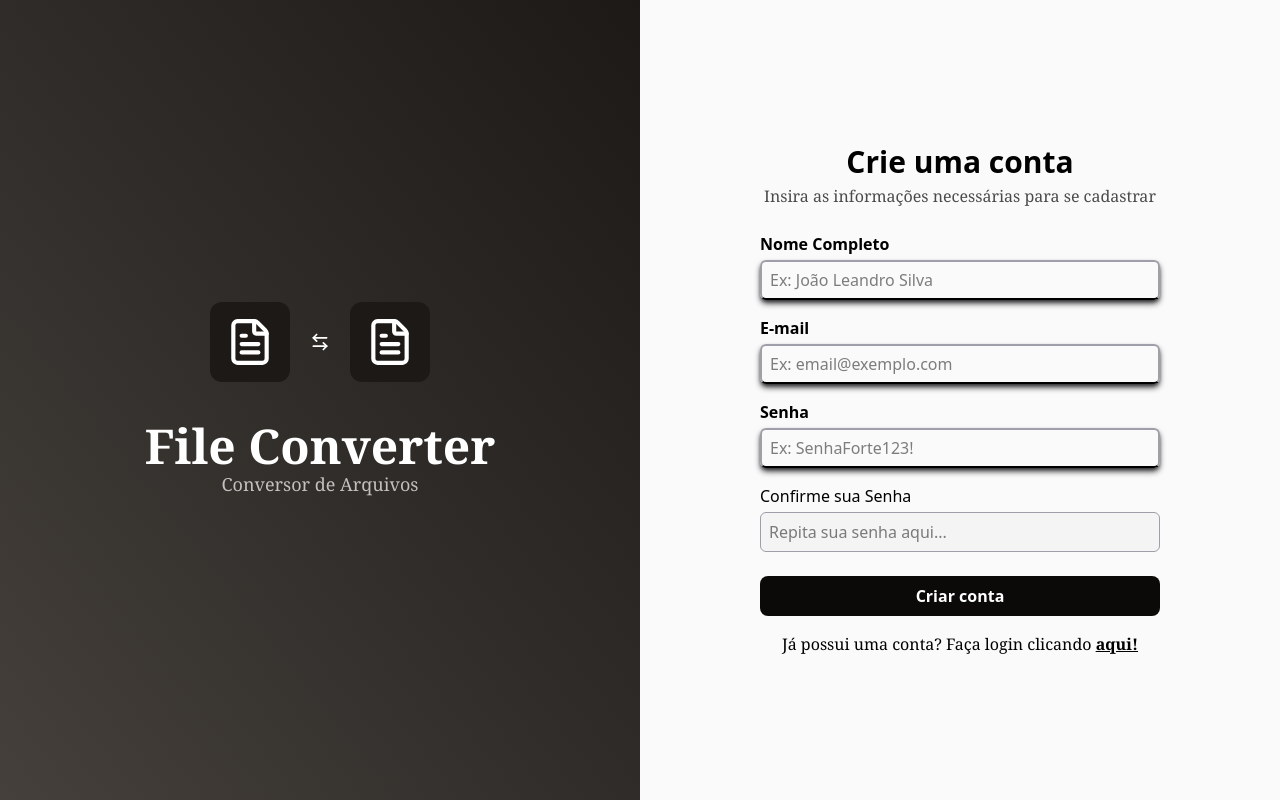
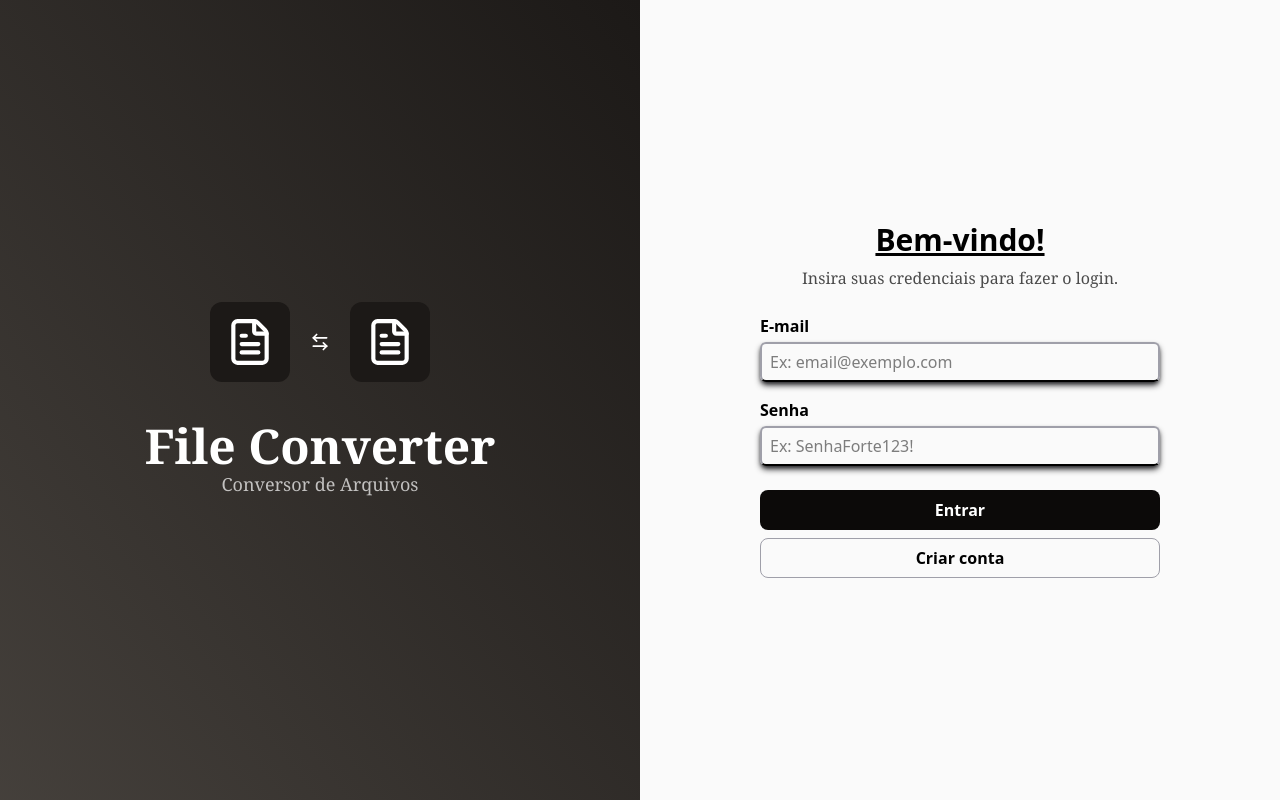
Before and after one commit to Conversor-de-Arquivos/front-end, a React (Vite) app: page / in a window 1280 px wide. Built offline with nearby package versions, Linux system fonts and the light colour scheme.

Commit message:
feat: add sign context in order to render both sign in and sign up screens dynamically

```diff
--- a/src/App.tsx
+++ b/src/App.tsx
@@ -1,13 +1,14 @@
-import Login from "./components/Login";
+import CurrentScreen from "./components/CurrentScreen";
 import Body from "./components/ui/Body";
-import Register from "./components/Register";
+import SignContextProvider from "./store/sign-context";
 
 function App() {
   return (
     <div className="flex flex-row">
       <Body />
-      {/* <Login /> */}
-      <Register />
+      <SignContextProvider>
+        <CurrentScreen />
+      </SignContextProvider>
     </div>
   );
 }
--- /dev/null
+++ b/src/components/CurrentScreen.tsx
@@ -0,0 +1,13 @@
+import { useContext } from "react";
+import { SignContext } from "../store/sign-context";
+import Login from "./Login";
+import Register from "./Register";
+
+export default function CurrentScreen() {
+  const { action } = useContext(SignContext);
+  const screens = {
+    login: <Login />,
+    register: <Register />,
+  };
+  return screens[action];
+}
--- a/src/components/Login.tsx
+++ b/src/components/Login.tsx
@@ -1,8 +1,14 @@
-import { useState, type ChangeEvent } from "react";
+import { useContext, useState, type ChangeEvent } from "react";
 import user from "../test/userMock";
+import { SignContext } from "../store/sign-context";
 
 export default function Login() {
-  const [loginCredentials, setLoginCredentials] = useState({
+  const { switchScreen } = useContext(SignContext);
+
+  const [loginCredentials, setLoginCredentials] = useState<{
+    email: string;
+    password: string;
+  }>({
     email: "",
     password: "",
   });
@@ -29,7 +35,7 @@ export default function Login() {
       );
   }
 
-  function handleSignIn(event: any) {
+  function handleSignIn(event: React.MouseEvent<HTMLButtonElement>) {
     event.preventDefault();
     setSignIn((prev) => !prev);
   }
@@ -80,8 +86,10 @@ export default function Login() {
           >
             Entrar
           </button>
-          {/* TODO: Sign Up Page Redirect */}
-          <button className="font-semibold text-black rounded-lg border border-zinc-400 h-10 cursor-pointer">
+          <button
+            onClick={switchScreen}
+            className="font-semibold text-black rounded-lg border border-zinc-400 h-10 cursor-pointer"
+          >
             Criar conta
           </button>
           {signIn &&
--- a/src/components/Register.tsx
+++ b/src/components/Register.tsx
@@ -1,7 +1,15 @@
-import { useState, type ChangeEvent } from "react";
+import { useContext, useState, type ChangeEvent } from "react";
+import { SignContext } from "../store/sign-context";
 
 export default function Register() {
-  const [registerCredentials, setRegisterCredentials] = useState({
+  const { switchScreen } = useContext(SignContext);
+
+  const [registerCredentials, setRegisterCredentials] = useState<{
+    name: string;
+    email: string;
+    password: string;
+    confirmPassword: string;
+  }>({
     name: "",
     email: "",
     password: "",
@@ -75,8 +83,11 @@ export default function Register() {
           </button>
           <p className="text-center font-serif font-extralight">
             Já possui uma conta? Faça login clicando{" "}
-            {/* TODO: Login Page Redirect */}
-            <a className="font-extrabold underline" href="#">
+            <a
+              onClick={switchScreen}
+              className="font-extrabold underline"
+              href="#"
+            >
               aqui!
             </a>
           </p>
--- /dev/null
+++ b/src/store/sign-context.tsx
@@ -0,0 +1,32 @@
+import { createContext, useState, type ReactNode } from "react";
+
+export const SignContext = createContext<{
+  action: "login" | "register";
+  switchScreen: () => void;
+}>({
+  action: "login",
+  switchScreen: () => {},
+});
+
+interface SignContextProviderProps {
+  children: ReactNode;
+}
+
+export default function SignContextProvider({
+  children,
+}: SignContextProviderProps) {
+  const [action, setAction] = useState<"login" | "register">("login");
+
+  function switchScreen() {
+    setAction((prev) => (prev === "login" ? "register" : "login"));
+  }
+
+  const ctxValue = {
+    action,
+    switchScreen,
+  };
+
+  return (
+    <SignContext.Provider value={ctxValue}>{children}</SignContext.Provider>
+  );
+}
```
